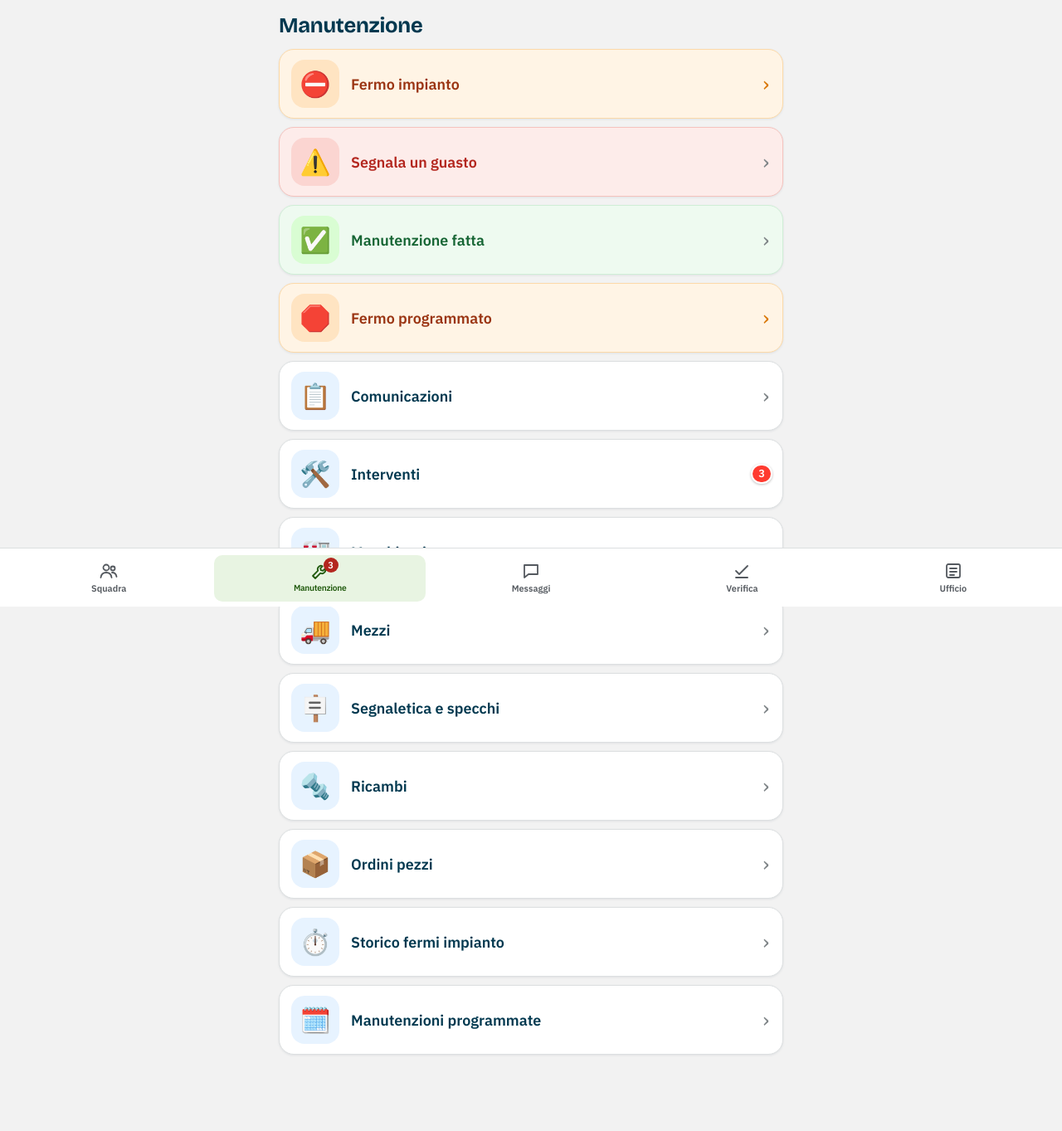
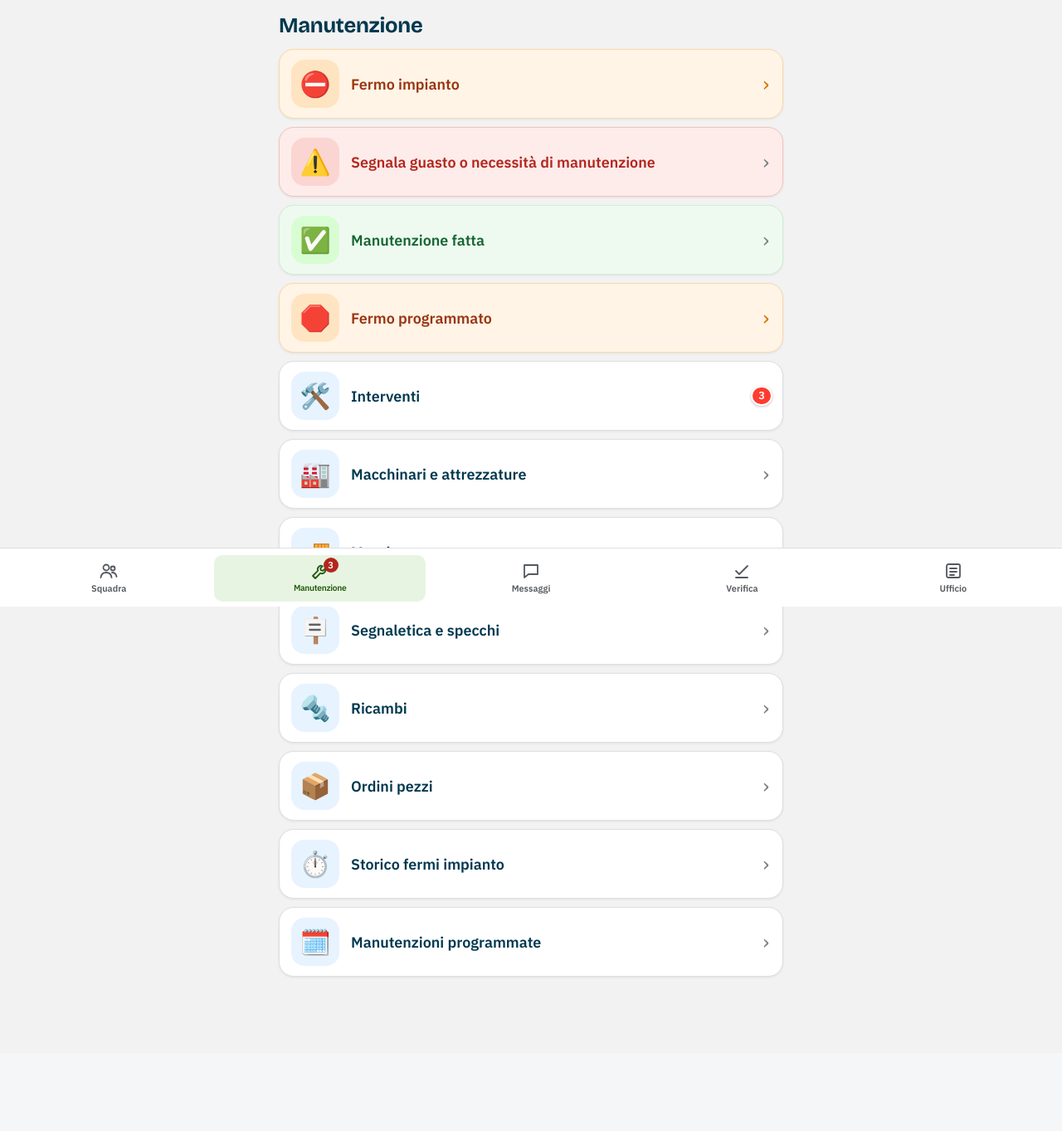
Before and after one commit to giuliaspann/Sarco-4.0, a Django app: page /turni/manutenzione/ in a window 1280 px wide. Shown: the part 69-1432 px from the top of the page at 83% size. After the commit the page ends 1247 px from the top, so only its background shows below. Run offline with Django 5.2, Linux system fonts and the light colour scheme; the visitor is signed in with stand-in values (Sample User, id 1); data comes from the database, SQL or seed files in the repository; data that the repository does not hold is empty.

Commit message:
"Segnala guasto o necessità di manutenzione"; tolto il pulsante Comunicazioni
Co-Authored-By: Claude Opus 5.5 <noreply@anthropic.com>

```diff
--- a/turni/templates/turni/mn_home.html
+++ b/turni/templates/turni/mn_home.html
@@ -21,7 +21,7 @@
 
   <a class="home-tasto tasto-guasto" href="{% url 'turni:segnala' %}">
     <span class="home-icona">⚠️</span>
-    <b>Segnala un guasto</b><small>Foto e due righe, arriva subito</small>
+    <b>Segnala guasto o necessità di manutenzione</b><small>Foto e due righe, arriva subito</small>
   </a>
 
   {% if registra_lavoro %}
@@ -38,11 +38,6 @@
   </a>
   {% endif %}
 
-  <a class="home-tasto" href="{% url 'turni:comunicazioni' %}">
-    {% if comunicazioni_aperte %}<i class="home-badge">{{ comunicazioni_aperte }}</i>{% endif %}
-    <span class="home-icona">📋</span>
-    <b>Comunicazioni</b><small>Qualità, procedure, controlli, mezzi non disponibili</small>
-  </a>
 
   <a class="home-tasto" href="{% url 'turni:interventi' %}">
     {% if badge_interventi %}<i class="home-badge">{{ badge_interventi }}</i>{% endif %}
--- a/turni/templates/turni/mn_macchina.html
+++ b/turni/templates/turni/mn_macchina.html
@@ -9,7 +9,7 @@
   {% if m.esempio %}<span class="stato-chip spento">Esempio</span>{% endif %}
 </div>
 
-<a class="mn-segnala" href="{% url 'turni:segnala' %}?macchina={{ m.pk }}"><span>⚠️</span><b>Segnala un guasto</b><small>su questa macchina</small></a>
+<a class="mn-segnala" href="{% url 'turni:segnala' %}?macchina={{ m.pk }}"><span>⚠️</span><b>Segnala guasto o necessità di manutenzione</b><small>su questa macchina</small></a>
 
 <div class="mn-numeri">
   <div><b>{{ stat.guasti }}</b><small>guasti in 12 mesi</small></div>
--- a/turni/templates/turni/mn_segnala.html
+++ b/turni/templates/turni/mn_segnala.html
@@ -1,12 +1,12 @@
 {% extends 'turni/base.html' %}
-{% block titolo %}{% if lavoro %}Manutenzione fatta{% else %}Segnala un guasto{% endif %}{% endblock %}
+{% block titolo %}{% if lavoro %}Manutenzione fatta{% else %}Segnala guasto{% endif %}{% endblock %}
 {% block contenuto %}
 <div class="intestazione">
   {% if macchina %}<a class="tasto-indietro" href="?{{ pre }}luogo={{ macchina.luogo }}{% if macchina.tipo == 'SEGNALETICA' %}&gruppo=segnaletica{% endif %}"><svg viewBox="0 0 24 24" aria-hidden="true"><path d="M19 12H5M11 6l-6 6 6 6"/></svg>Cambia macchina</a>
   {% elif luogo or q %}<a class="tasto-indietro" href="{% url 'turni:segnala' %}?{{ pre }}{% if gruppo_luogo %}gruppo={{ gruppo_luogo }}{% endif %}"><svg viewBox="0 0 24 24" aria-hidden="true"><path d="M19 12H5M11 6l-6 6 6 6"/></svg>Cambia luogo</a>
   {% elif gruppo %}<a class="tasto-indietro" href="{% url 'turni:segnala' %}?{{ pre }}"><svg viewBox="0 0 24 24" aria-hidden="true"><path d="M19 12H5M11 6l-6 6 6 6"/></svg>Indietro</a>
   {% else %}<a class="tasto-indietro" href="{% url 'turni:manutenzione' %}"><svg viewBox="0 0 24 24" aria-hidden="true"><path d="M19 12H5M11 6l-6 6 6 6"/></svg>Manutenzione</a>{% endif %}
-  <h1>{% if lavoro %}Manutenzione fatta{% else %}Segnala un guasto{% endif %}</h1>
+  <h1>{% if lavoro %}Manutenzione fatta{% else %}Segnala guasto o necessità di manutenzione{% endif %}</h1>
   <ol class="sg-passi">
     <li class="{% if not macchina and not luogo and not q and not gruppo %}ora{% else %}fatto{% endif %}">Cosa</li>
     <li class="{% if gruppo %}ora{% elif macchina or luogo or q %}fatto{% endif %}">Dove</li>
```
